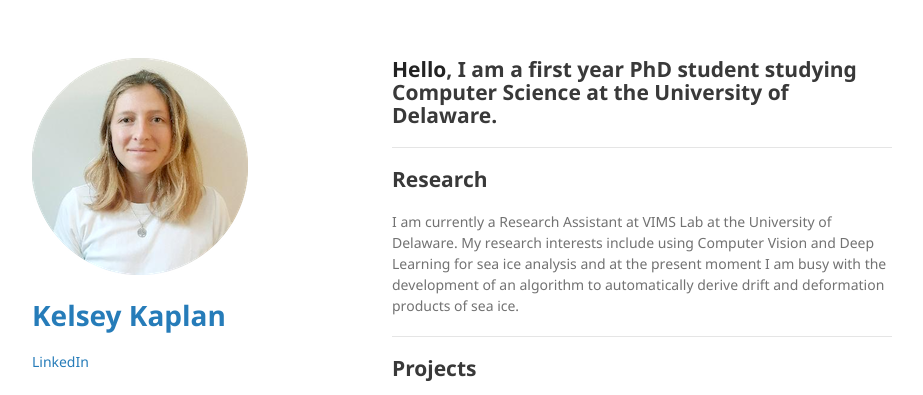
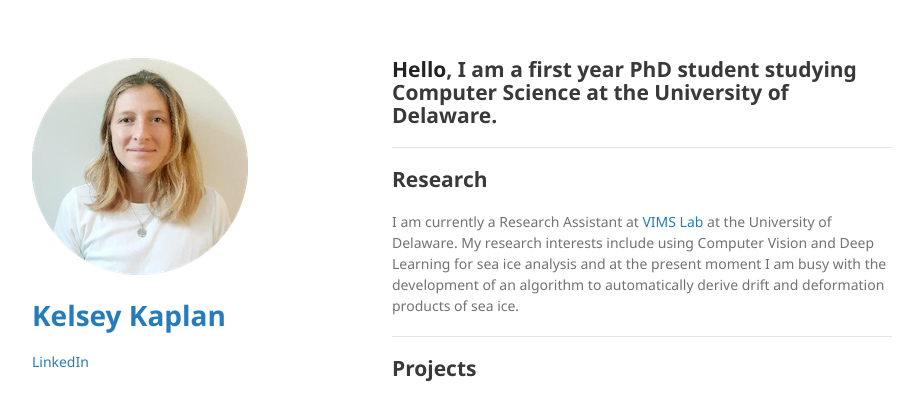
Before and after one commit to kelseykap/kelseykap.github.io, a Jekyll site: the page built from index.md, in a window 1280 px wide and 1262 px high. Shown: the top 395 px of the window, without its empty margins (178-1101 px from the left). Built offline with Jekyll 4.4.1, drawn with Linux system fonts in a browser that asks for light colours; our own code applies the rules of GitHub Pages for plain Markdown files; part of the change alters nothing that is shown.

```diff
--- a/index.md
+++ b/index.md
@@ -7,7 +7,7 @@ layout: default
 * * *
 
 ## Research
-I am currently a Research Assistant at VIMS Lab at the University of Delaware. My research interests include using Computer Vision and Deep Learning for sea ice analysis and at the present moment I am busy with the development of an algorithm to automatically derive drift and deformation products of sea ice.
+I am currently a Research Assistant at [VIMS Lab](http://vims.cis.udel.edu/) at the University of Delaware. My research interests include using Computer Vision and Deep Learning for sea ice analysis and at the present moment I am busy with the development of an algorithm to automatically derive drift and deformation products of sea ice.
 
 * * *
 
```
